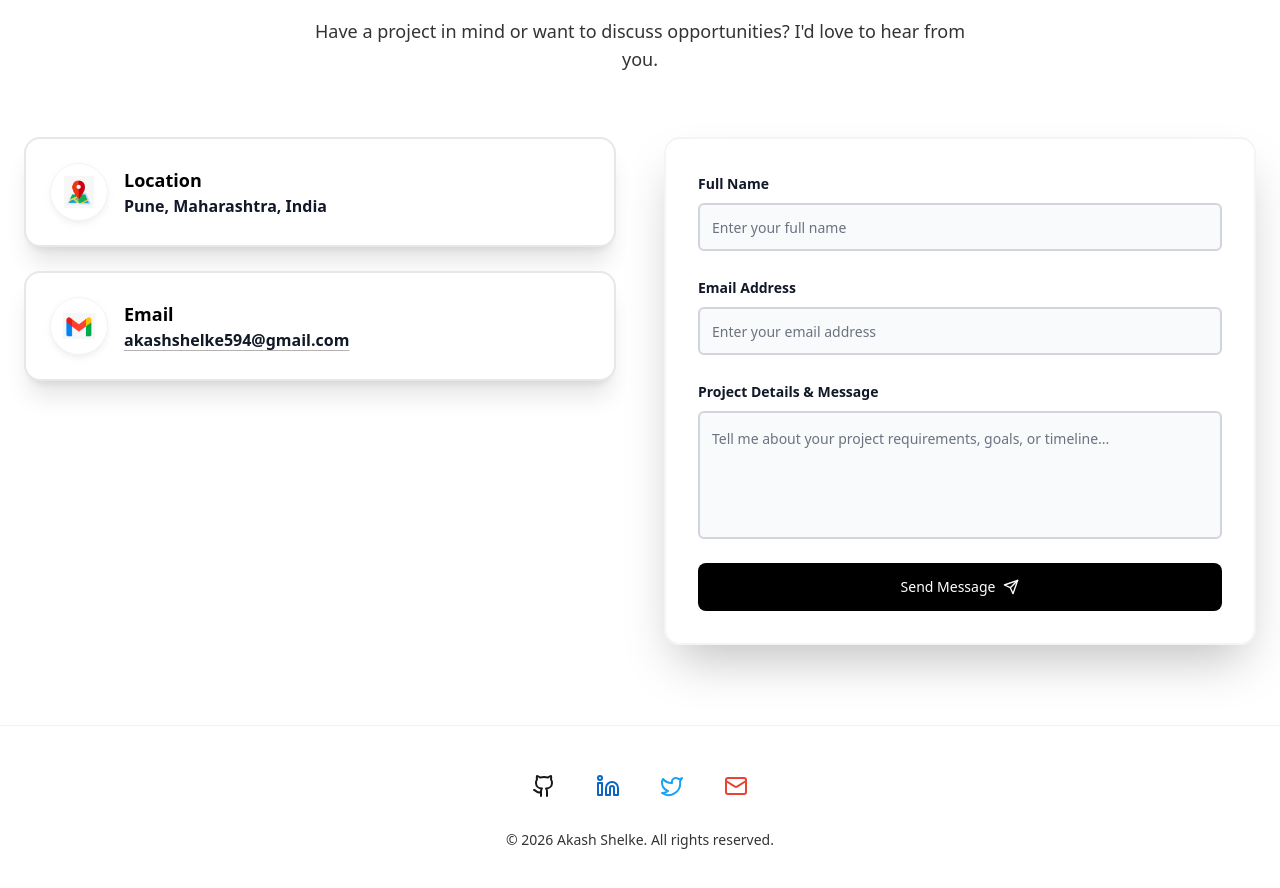
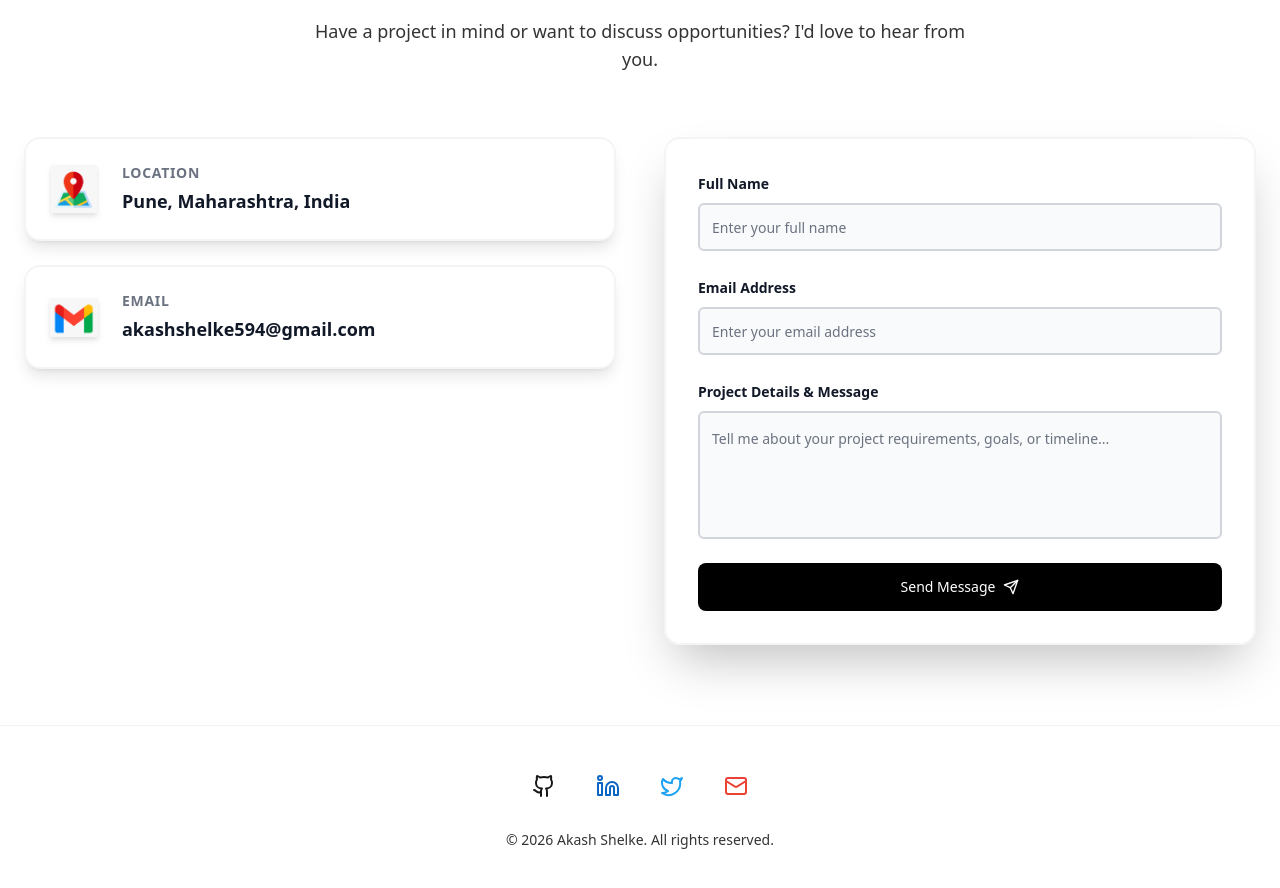
Before and after one commit to Akashshelke07/aPortfolio, a React (Vite) app: page / in a window 1280 px wide. Shown: the part 6960-7848 px from the top of the page. Built offline with nearby package versions, Linux system fonts and the light colour scheme; a web font is replaced by a local one.

Commit message:
feat: add contact section with Web3Forms integration and validation

```diff
--- a/src/components/Contact.tsx
+++ b/src/components/Contact.tsx
@@ -126,19 +126,19 @@ export function Contact() {
                 whileInView={{ opacity: 1, y: 0 }}
                 viewport={{ once: true }}
                 transition={{ duration: 0.3, delay: index * 0.1 }}
-                className="flex items-center space-x-4 p-6 rounded-2xl border-2 border-gray-200 bg-white shadow-xl group hover:border-black/50 hover:-translate-y-1 transition-all duration-300"
+                className="flex flex-col sm:flex-row items-start sm:items-center gap-4 sm:gap-6 p-6 rounded-2xl border-2 border-gray-100 bg-white shadow-lg hover:shadow-xl group hover:border-black/20 hover:-translate-y-1 transition-all duration-300"
               >
-                <div className={`p-3 rounded-full border group-hover:scale-110 transition-transform ${item.iconClass}`}>
-                  <img src={item.imgUrl} alt={item.title} className="w-8 h-8 object-contain" />
+                <div className="shrink-0 group-hover:scale-110 group-hover:-rotate-3 transition-transform duration-300">
+                  <img src={item.imgUrl} alt={item.title} className="w-10 h-10 md:w-12 md:h-12 object-contain drop-shadow-md" />
                 </div>
-                <div>
-                  <h3 className="font-bold text-black text-lg">{item.title}</h3>
+                <div className="flex-1 min-w-0 w-full">
+                  <h3 className="font-bold text-gray-500 text-xs sm:text-sm uppercase tracking-wider mb-1">{item.title}</h3>
                   {item.isLink ? (
-                    <a href={item.href} className="text-gray-900 font-bold hover:text-black transition-colors underline underline-offset-4 decoration-black/30 hover:decoration-black">
+                    <a href={item.href} className="text-base sm:text-lg font-bold text-gray-900 hover:text-blue-600 transition-colors break-words sm:break-normal block">
                       {item.value}
                     </a>
                   ) : (
-                    <p className="text-gray-900 font-bold">{item.value}</p>
+                    <p className="text-base sm:text-lg font-bold text-gray-900 break-words sm:break-normal block">{item.value}</p>
                   )}
                 </div>
               </motion.div>
```
